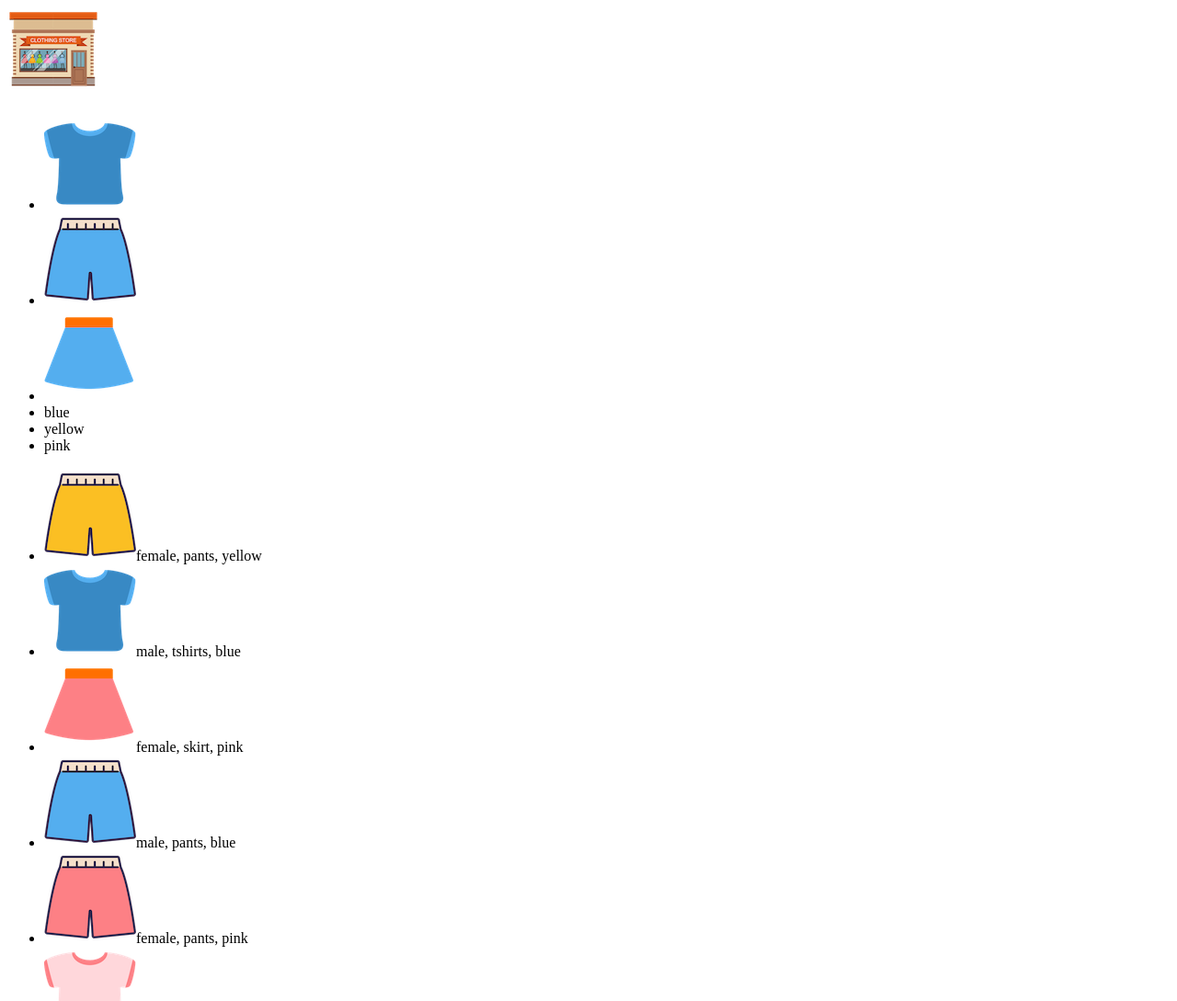
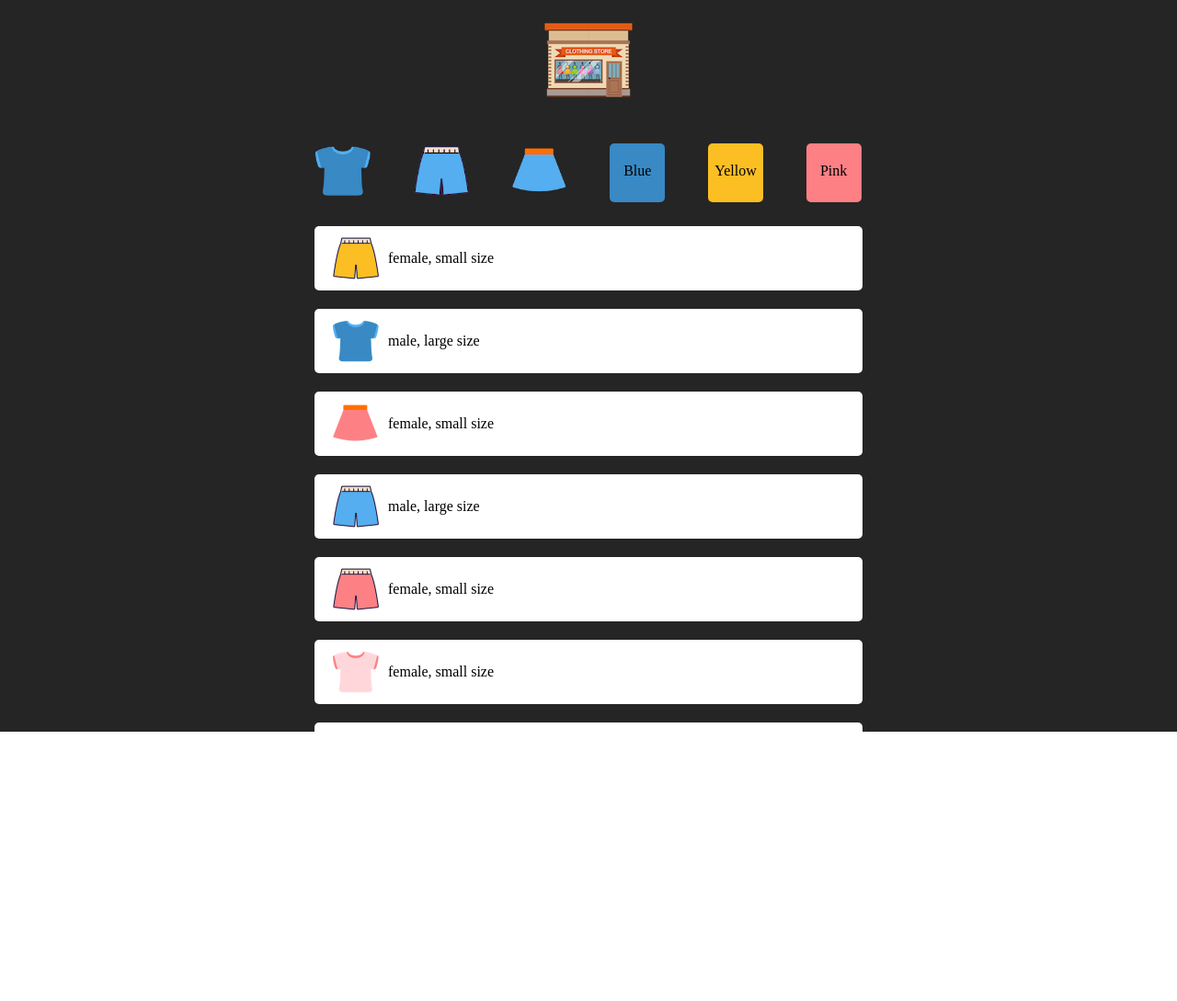
Before and after one commit to geonwoomun/Elli-s-mini-project, a plain HTML site: page src/index.html in a window 1280 px wide. Shown: the top 1089 px of the page at 92% size. After the commit the page ends 800 px from the top, so only its background shows below. Drawn offline with Linux system fonts and the light colour scheme.

Commit message:
css까지 완료..?

```diff
--- a/src/data.json
+++ b/src/data.json
@@ -4,55 +4,64 @@
             "gender": "female",
             "kinds": "pants",
             "color": "yellow",
-            "image": "../imgs/yellow_p.png"
+            "image": "../imgs/yellow_p.png",
+            "size" : "small"
         },
         {
             "gender": "male",
             "kinds": "tshirts",
             "color" : "blue",
-            "image": "../imgs/blue_t.png"
+            "image": "../imgs/blue_t.png",
+            "size" : "large"
         },
         {
             "gender": "female",
             "kinds": "skirt",
             "color": "pink",
-            "image": "../imgs/pink_s.png"
+            "image": "../imgs/pink_s.png",
+            "size" : "small"
         },
         {
             "gender": "male",
             "kinds": "pants",
             "color": "blue",
-            "image": "../imgs/blue_p.png"
+            "image": "../imgs/blue_p.png",
+            "size" : "large"
         },
         {
             "gender": "female",
             "kinds": "pants",
             "color": "pink",
-            "image": "../imgs/pink_p.png"
+            "image": "../imgs/pink_p.png",
+            "size" : "small"
         },
         {
             "gender": "female",
             "kinds": "tshirts",
             "color": "pink",
-            "image": "../imgs/pink_t.png"
+            "image": "../imgs/pink_t.png",
+            "size" : "small"
         },
         {
             "gender": "male",
             "kinds": "tshirts",
             "color": "yellow",
-            "image": "../imgs/yellow_t.png"
+            "image": "../imgs/yellow_t.png",
+            "size" : "large"
         },
         {
             "gender": "female",
             "kinds": "skirt",
             "color": "blue",
-            "image": "../imgs/blue_s.png"
+            "image": "../imgs/blue_s.png",
+            "size" : "small"
         },
         {
             "gender": "female",
             "kinds": "skirt",
             "color": "yellow",
-            "image": "../imgs/yellow_s.png"
+            "image": "../imgs/yellow_s.png",
+            "size" : "large"
         }
     ]
 }
--- a/src/index.css
+++ b/src/index.css
@@ -0,0 +1,92 @@
+body {
+    margin: 0;
+    padding: 0;
+    box-sizing: border-box;
+}
+
+#root {
+    width: 100%;
+    height: 100%;
+    background: #252525;
+    display: flex;
+    flex-direction: column;
+    justify-content: center;
+    align-items: center;
+}
+
+.logo {
+    margin-top: 20px;
+    height: 15vh;
+}
+
+ul {
+    list-style: none;
+    padding: 0;
+}
+nav {
+    width: 50%;
+}
+.filter-list {
+    width: 100%;
+    display: flex;
+    justify-content: space-around;
+}
+
+
+.filter-list img {
+    width: 60px;
+    cursor: pointer;
+}
+
+.filter-list .color {
+    cursor: pointer;
+    width: 60px;
+}
+.filter-list .color {
+    cursor: pointer;
+    width: 60px;
+    background: green;
+    text-align: center;
+    line-height: 60px;
+    border-radius: 5px;
+}
+
+.filter-list #pink{
+    background: #FD8085;
+}
+
+.filter-list #blue {
+    background: #3889C4;
+}
+
+.filter-list #yellow {
+    background: #FBBF23;
+}
+
+main {
+    width: 50%;
+}
+.dress-list {
+    display: flex;
+    flex-direction: column;
+    align-items: center;
+    width: 100%;
+    height: 70vh;
+    margin: 0 auto;
+    padding: 0px;
+    overflow-y: auto;
+}
+.dress-list > li {
+    display: flex;
+    align-items: center;
+    background: white;
+    margin: 10px;
+    width: 90%;
+    border-radius: 5px;
+    padding: 10px;
+}
+
+.dress-list > li > img {
+    width: 50px;
+    margin: 0 10px;
+}
--- a/src/index.html
+++ b/src/index.html
@@ -1,24 +1,34 @@
 <!DOCTYPE html>
 <html lang="ko">
+
 <head>
     <meta charset="UTF-8">
     <meta name="viewport" content="width=device-width, initial-scale=1.0">
     <title>미니 쇼핑몰</title>
-    <link rel="stlyesheet" href="index.css"/>
+    <link rel="stylesheet" href="./index.css" />
     <script src="index.js" defer></script>
 </head>
+
 <body>
     <div id="root">
-        <div class="logo"><img src="../imgs/logo.png" alt="logo"/></div>
-        <ul class="filter-list">
-            <li class="kinds" id="tshirts"><img src="../imgs/blue_t.png"/></li>
-            <li class="kinds" id="pants"><img src="../imgs/blue_p.png"/></li>
-            <li class="kinds" id="skirt"><img src="../imgs/blue_s.png"/></li>
-            <li class="color" id="blue">blue</li>
-            <li class="color" id="yellow">yellow</li>
-            <li class="color" id="pink">pink</li>
-        </ul>
-        <ul class="dress-list"></ul>
+        <div class="logo"><img src="../imgs/logo.png" alt="logo" /></div>
+
+        <nav>
+            <ul class="filter-list">
+                <li class="kinds" id="tshirts"><img src="../imgs/blue_t.png" /></li>
+                <li class="kinds" id="pants"><img src="../imgs/blue_p.png" /></li>
+                <li class="kinds" id="skirt"><img src="../imgs/blue_s.png" /></li>
+                <li class="color" id="blue">Blue</li>
+                <li class="color" id="yellow">Yellow</li>
+                <li class="color" id="pink">Pink</li>
+            </ul>
+        </nav>
+
+        <main>
+            <ul class="dress-list"></ul>
+        </main>
+
     </div>
 </body>
+
 </html>
--- a/src/index.js
+++ b/src/index.js
@@ -1,6 +1,13 @@
 'use strict';
 const dressList = document.querySelector('.dress-list');
 let dresses;
+
+function showAllList() { // 로고를 눌렀을 시 전체 리스트를 보여줌.
+    const logo = document.querySelector('.logo');
+    logo.addEventListener('click', () => {
+        renderList(dresses);
+    });
+}
 
 async function loadData() { // json 파일로부터 데이터를 받아 오는 함수.
     const response = await fetch('./data.json');
@@ -18,7 +25,9 @@ function addFilterEvent(dresses) { // 필터 이벤트를 추가하는 함수
     filterList.addEventListener('click', (e) => {
         let filterSubject;
         let filterName;
-
+        if (e.target.tagName === 'UL') {
+            return;
+        }
         if (e.target.tagName === "IMG") {
             filterSubject = e.target.parentNode.className;
             filterName = e.target.parentNode.id;
@@ -37,22 +46,22 @@ function renderList (dresses) { // 옷들을 그리는 함수
     }
 
     dresses.forEach((dress) => {
-        const {gender, kinds, color, image} = dress;
+        const {gender, size,image} = dress;
         const li = document.createElement('li');
         const img = document.createElement('img');
         img.src = image;
         const span = document.createElement('span');
-        span.innerText = `${gender}, ${kinds}, ${color}`;
+        span.innerText = `${gender}, ${size} size`;
         li.appendChild(img);
         li.appendChild(span);
         dressList.appendChild(li);
     });
 }
 
-
 async function init() {
     await loadData();
     addFilterEvent(dresses);
+    showAllList();
     renderList(dresses);
 }
 
```
